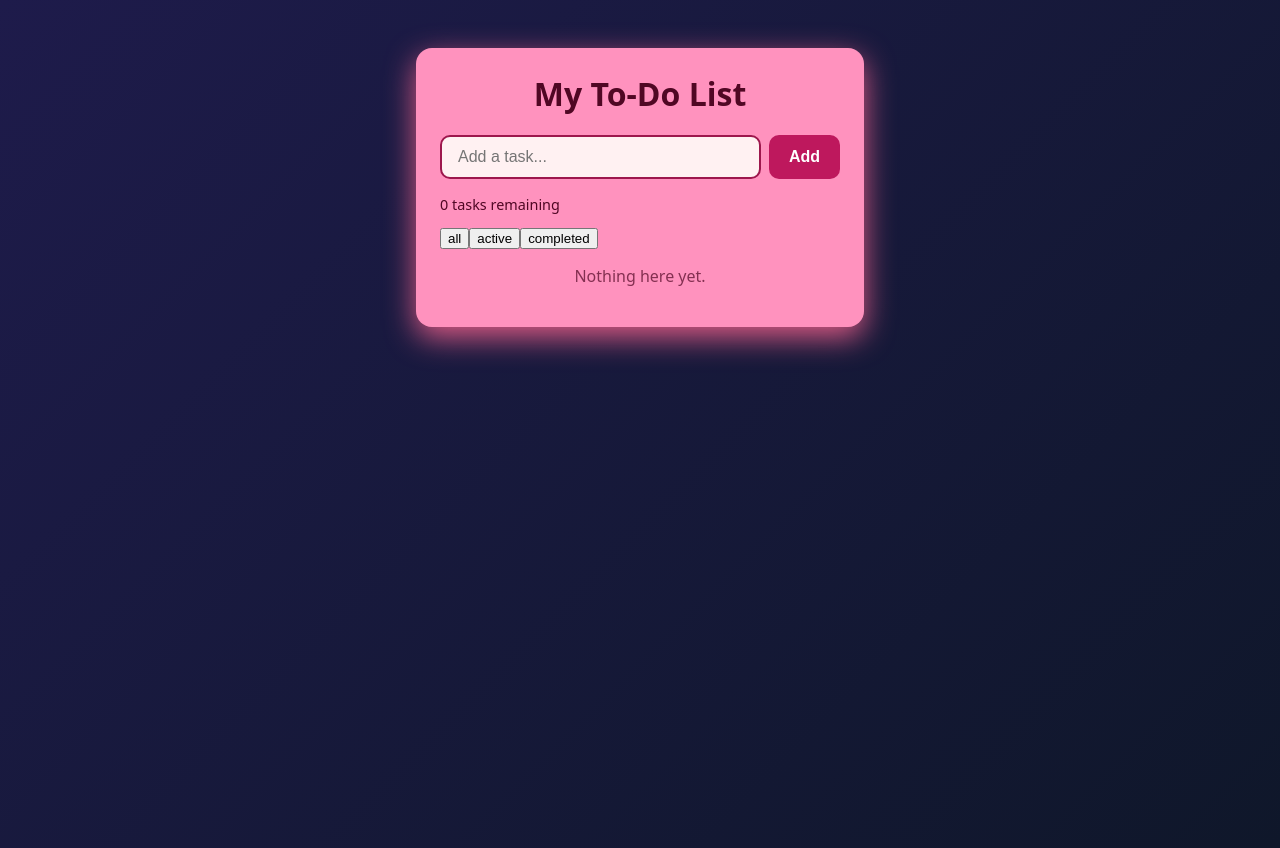
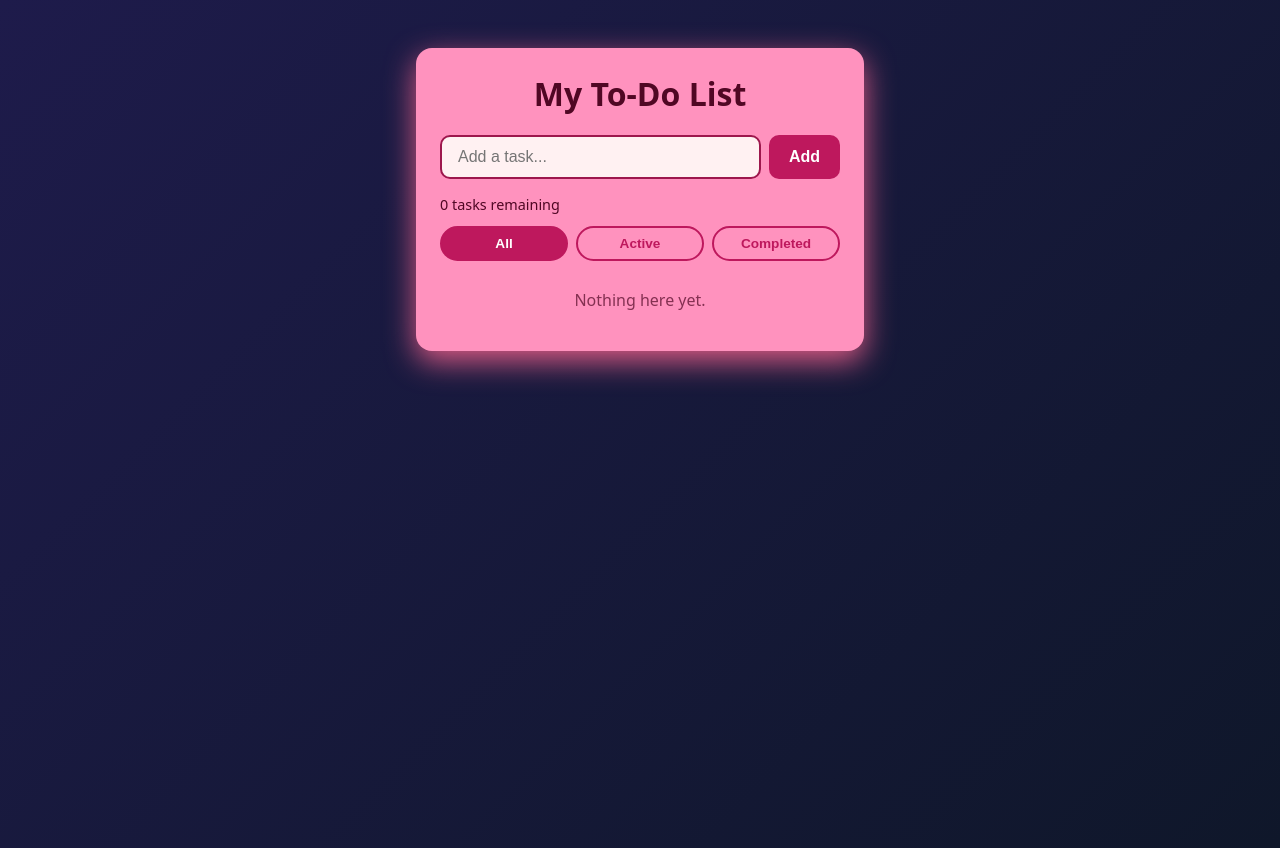
Before and after one commit to jjeman/todo-app, a React (Vite) app: page / in a window 1280 px wide. Built offline with nearby package versions, Linux system fonts and the light colour scheme.

Commit message:
Style filters button

```diff
--- a/src/App.css
+++ b/src/App.css
@@ -149,3 +149,36 @@
 .task-title {
   cursor: text;
 }
+
+.filters {
+  display: flex;
+  gap: 0.5rem;
+  margin-bottom: 0.75rem;
+}
+
+.filter-btn {
+  flex: 1;
+  padding: 0.5rem 0.75rem;
+  font-size: 0.85rem;
+  font-weight: 600;
+  text-transform: capitalize;
+  color: var(--accent);
+  background: transparent;
+  border: 2px solid var(--accent);
+  border-radius: 999px;
+  cursor: pointer;
+  transition: background 0.2s, color 0.2s, transform 0.1s;
+}
+
+.filter-btn:hover {
+  background: var(--bg-item);
+}
+
+.filter-btn:active {
+  transform: scale(0.96);
+}
+
+.filter-btn.active {
+  color: white;
+  background: var(--accent);
+}
```
